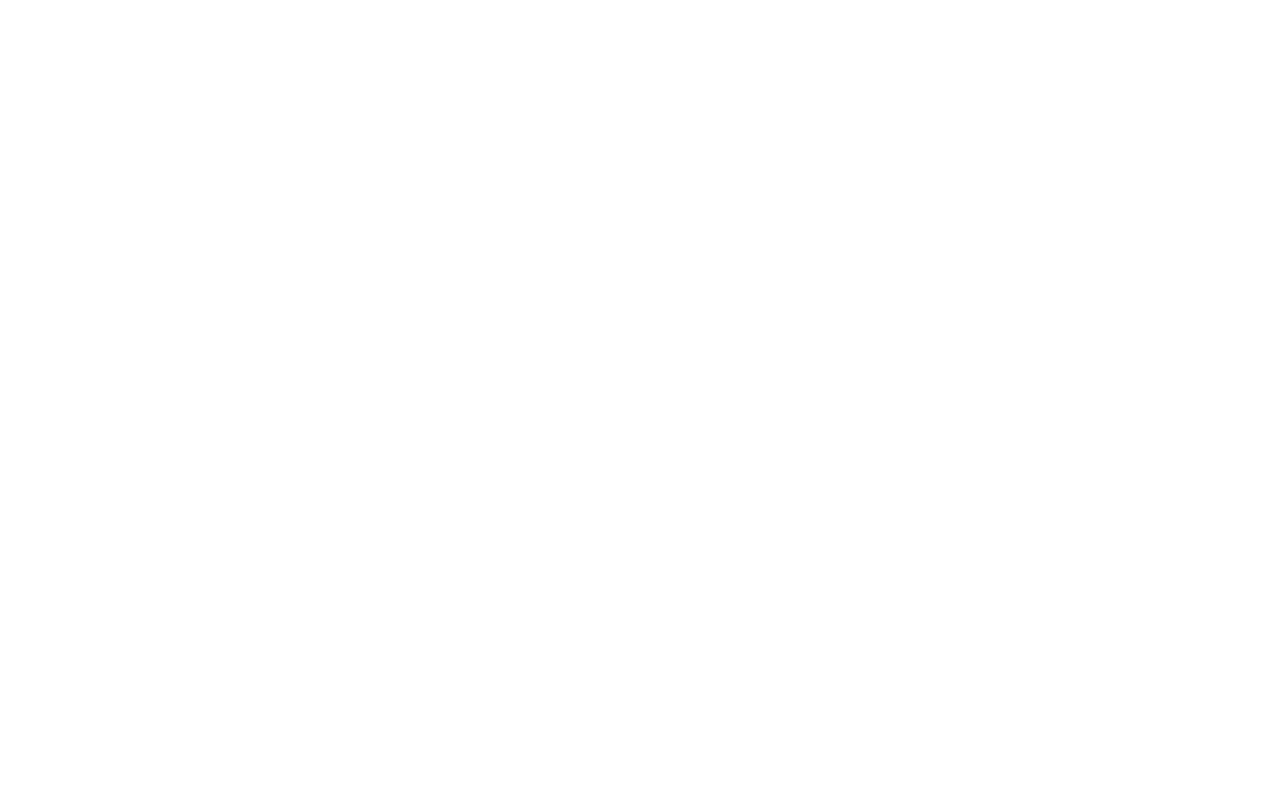
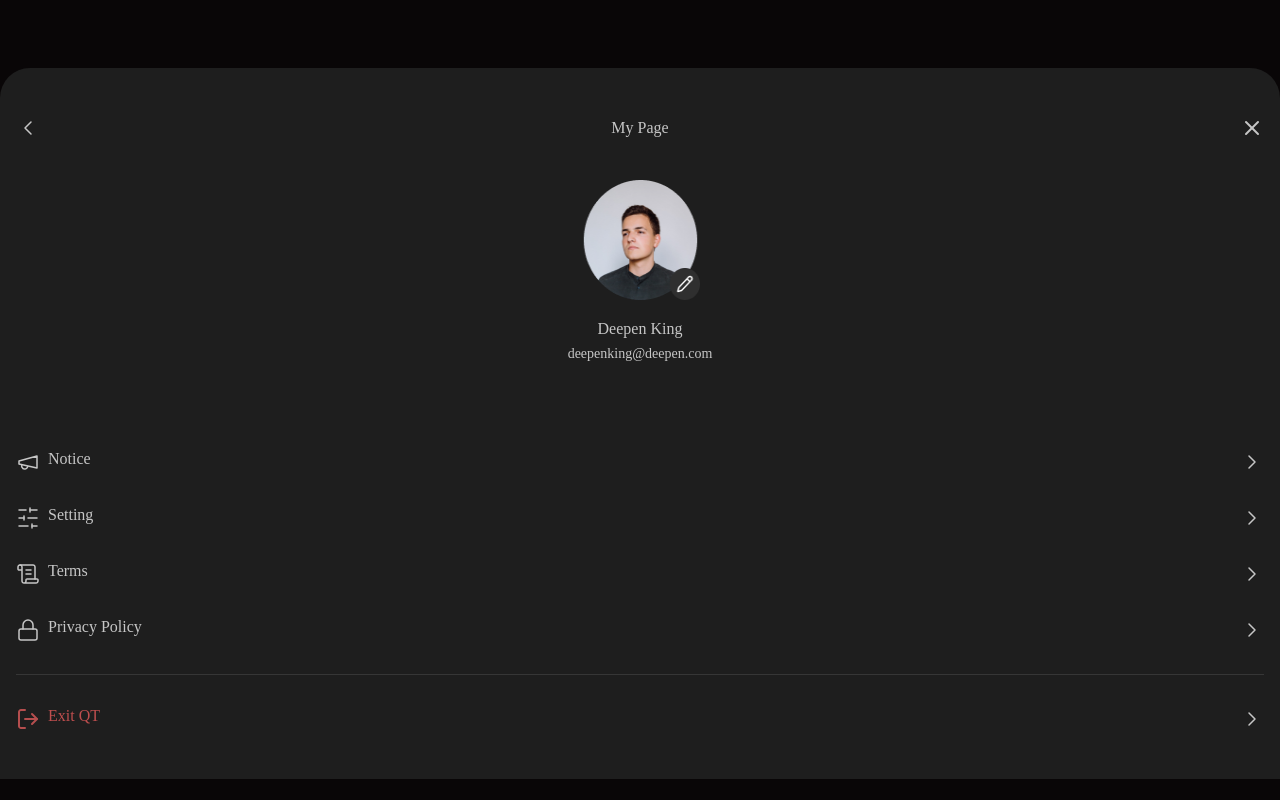
Before and after one commit to delee-dix/deepen-qt, a Nuxt app: page /home/mypage/list in a window 1280 px wide. Before the commit this address had no page. Built offline with nearby package versions, Linux system fonts and the light colour scheme.

Commit message:
create mypage list screen

```diff
--- /dev/null
+++ b/pages/home/mypage/list.vue
@@ -0,0 +1,183 @@
+<script setup lang="ts">
+const titleList = [
+  "My Page",
+  "Edit Profile",
+  "Notice",
+  "Setting",
+  "Terms",
+  "Privacy Policy",
+];
+</script>
+
+<template>
+  <div class="mypage-container">
+    <div class="empty-area"></div>
+    <div class="content-area">
+      <!-- <div class="bar"></div> -->
+      <div class="header">
+        <img src="/icon/ic_chevron_left.svg" alt="prev" />
+        <div>My Page</div>
+        <img
+          src="/icon/ic_close.svg"
+          alt="chevron-left"
+          @click="$router.back()"
+        />
+      </div>
+      <div class="profile-area">
+        <NuxtLink :to="`/home/mypage/edit`">
+          <div class="profile-image">
+            <img
+              src="/img/img_profile_change.png"
+              alt="profile"
+              :style="{ width: '120px', height: '120px' }"
+            />
+          </div>
+        </NuxtLink>
+        <div class="nickname">Deepen King</div>
+        <div class="email">deepenking@deepen.com</div>
+      </div>
+      <div class="mypage-list">
+        <NuxtLink :to="`/home/mypage/notice`" class="notice">
+          <div class="left">
+            <img src="/icon/ic_notice.svg" alt="notice" />
+            <div>Notice</div>
+          </div>
+          <img src="/icon/ic_chevron_right.svg" alt="chevron-right" />
+        </NuxtLink>
+        <NuxtLink :to="`/home/mypage/setting`" class="setting">
+          <div class="left">
+            <img src="/icon/ic_sorting.svg" alt="setting" />
+            <div>Setting</div>
+          </div>
+          <img src="/icon/ic_chevron_right.svg" alt="chevron-right" />
+        </NuxtLink>
+        <NuxtLink :to="`/home/mypage/terms`" class="terms">
+          <div class="left">
+            <img src="/icon/ic_terms.svg" alt="terms" />
+            <div>Terms</div>
+          </div>
+          <img src="/icon/ic_chevron_right.svg" alt="chevron-right" />
+        </NuxtLink>
+        <NuxtLink :to="`/home/mypage/privacy`" class="privacy">
+          <div class="left">
+            <img src="/icon/ic_privacy.svg" alt="privacy" />
+            <div>Privacy Policy</div>
+          </div>
+          <img src="/icon/ic_chevron_right.svg" alt="chevron-right" />
+        </NuxtLink>
+        <div class="signout">
+          <div class="left">
+            <img src="/icon/ic_signout.svg" alt="privacy" />
+            <div>Exit QT</div>
+          </div>
+          <img src="/icon/ic_chevron_right.svg" alt="chevron-right" />
+        </div>
+      </div>
+    </div>
+  </div>
+</template>
+
+<style lang="scss" scoped>
+.mypage-container {
+  background-color: #090607;
+  color: #c6c6c6;
+  display: flex;
+  flex-direction: column;
+  width: 100%;
+  height: 100vh;
+  top: 0;
+  left: 0;
+  position: fixed;
+  margin: auto;
+  box-sizing: border-box;
+
+  .empty-area {
+    height: 68px;
+  }
+
+  .content-area {
+    bottom: 0;
+    display: flex;
+    padding: 16px;
+    flex-direction: column;
+    border-top-left-radius: 30px;
+    border-top-right-radius: 30px;
+    background-color: #1e1e1e;
+
+    .bar {
+      margin-left: 160px;
+      width: 40px;
+      border: 1.5px solid #c6c6c6;
+      border-radius: 1000px;
+    }
+
+    .header {
+      display: flex;
+      justify-content: space-between;
+      align-items: center;
+      margin-top: 32px;
+    }
+  }
+
+  .profile-area {
+    display: flex;
+    flex-direction: column;
+    align-items: center;
+    margin-top: 40px;
+
+    .nickname {
+      font-size: 16px;
+      margin-top: 16px;
+      margin-bottom: 8px;
+    }
+
+    .email {
+      font-size: 14px;
+      margin-bottom: 48px;
+    }
+  }
+
+  .mypage-list {
+    display: flex;
+    flex-direction: column;
+    gap: 32px;
+    margin-top: 40px;
+    padding-bottom: 32px;
+
+    .notice,
+    .setting,
+    .terms,
+    .privacy {
+      display: flex;
+      justify-content: space-between;
+      align-items: center;
+      color: inherit;
+      text-decoration: none;
+
+      .left {
+        display: flex;
+        gap: 8px;
+      }
+    }
+
+    .signout {
+      display: flex;
+      justify-content: space-between;
+      align-items: center;
+      color: #be4e4e;
+      border-top: 1px solid #363636;
+      padding-top: 32px;
+
+      .left {
+        display: flex;
+        gap: 8px;
+      }
+    }
+
+    .line {
+      width: 100%;
+      height: 1px;
+    }
+  }
+}
+</style>
```
